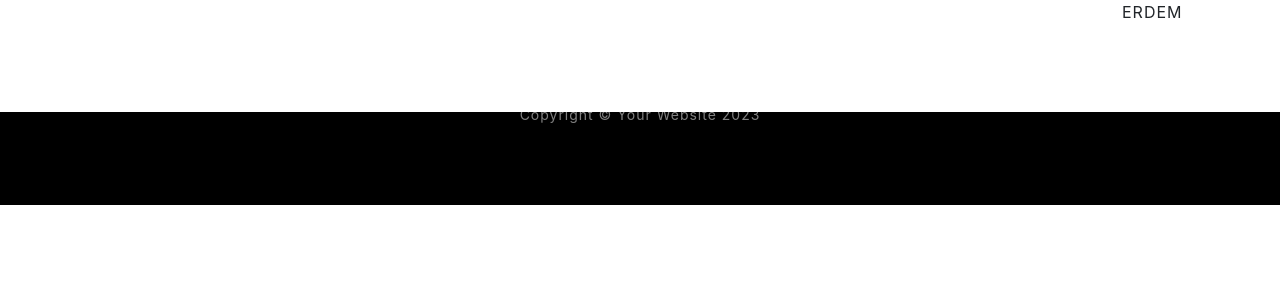
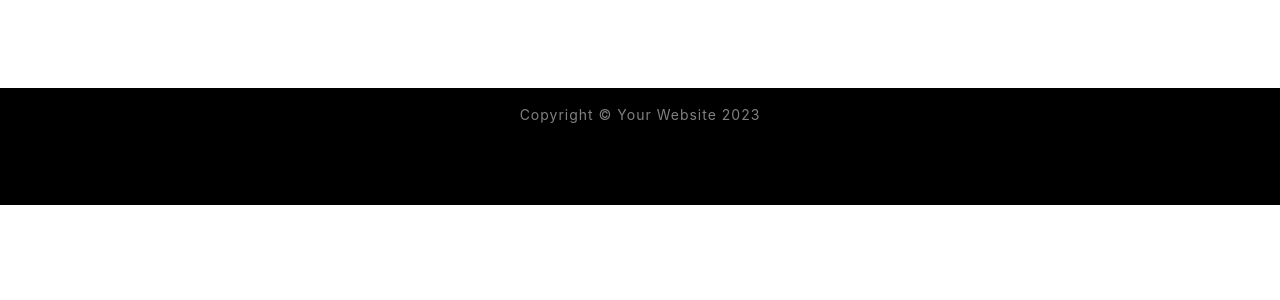
Before and after one commit to CubingTR/cubing-tr-ui-draft, a React (Create React App) app: page /sik-sorulan-sorular in a window 1280 px wide. Shown: the top 300 px of the page. Built offline with nearby package versions, Linux system fonts and the light colour scheme.

Commit message:
Context implementation has been added.

```diff
--- a/src/App.js
+++ b/src/App.js
@@ -12,13 +12,20 @@ import FAQ from './pages/FAQ';
 import Contact from './pages/Contact';
 import { useEffect, useState } from 'react';
 import { get, authGet } from "./lib/axios";
-import { checkUserAccessToken, login } from "./lib/auth";
+import { checkUserAccessToken, loginApiCall } from "./lib/auth";
+
+import { AuthContext } from './context/AuthContext';
+import { useAuth } from './hooks/useAuth';
+
+function App() {
+
+  const { login, logout } = useAuth();
+
+  const[user, setUser]=useState(null);
 
 
-
-function App() {
-  let [accessToken, setAccessToken] = useState("access_token");
-  let [user, setUser] = useState();
+  const [accessToken, setAccessToken] = useState("access_token");
+  //const [user, setUser] = useState();
 
   const location = useLocation();
   const [searchParams] = useSearchParams();
@@ -28,6 +35,46 @@ function App() {
   console.log('pathname', location.pathname);
   console.log('search', location.search);
 
+  // check for callback code
+
+  useEffect(()=>{
+    if (code!==null) {
+
+      /*
+      todo:Erdem
+      code nerden geliyor?, code geldikten sonra login olmak için
+      gideceğimiz bir end point var mı?
+      buradaki kurgunun şu olduğunu varsyarak aşağıdaki kod bloğunu ekliyorum.
+
+      code geldikten sonra biz bir endpoint çağırıp login oluyoruz  ve auth/me ile
+      user a ait bilgileri çekiyoruz.
+      auth/me responsunda  {id:1, user_nam:'erdem', access_token:'xyzdsfsf'} geldiğini varsayıyorum...
+
+      */
+
+      const  asyncCall = async() =>{
+        let response=await loginApiCall(code);
+
+        if (response.status===200){
+          // add login response to context in order to access from everywhere.
+          login(response.user);
+
+          setUser(response.user);
+
+
+        }else{
+          //todo: login failed, show login failed message
+        }
+      }
+
+
+      asyncCall();
+
+    }
+  },[code])
+
+
+  /*
   const checkUserAccessToken__ = () => {
     var isSessionActive = false;
 
@@ -48,8 +95,9 @@ function App() {
     return isSessionActive;
 
   };
-
+  */
   // Similar to componentDidMount and componentDidUpdate:
+  /*
   useEffect(() => {
     console.log(`Your code: ${code} `);
     document.title = `Your code: ${code} `;
@@ -63,21 +111,7 @@ function App() {
         login(code).then((accessToken) => {
           console.log(accessToken)
         });
-        /*
-        console.log('calling backend api for token check');
-        let response = get('/auth/login', { 'wcaAuthCode': code }).then(
-          (resp) => {
-            accessToken = resp.access_token;
-            setAccessToken(accessToken);
-            localStorage.setItem("access_token", accessToken);
-            console.log(`accessToken: ${accessToken}`);
 
-            checkUserAccessToken();
-          }
-        ).catch((reason) => {
-          console.error(reason);
-        });
-        */
       }
 
     }).catch((reason) => {
@@ -85,10 +119,10 @@ function App() {
     });
 
   }, []);
-
+*/
   return (
-
-    <Layout>
+    <AuthContext.Provider value={{ user, setUser }}>
+      <Layout >
 
         <Routes>
           <Route path="/" element={<Home />} />
@@ -100,7 +134,7 @@ function App() {
         </Routes>
 
       </Layout>
-
+    </AuthContext.Provider>
   )
 
 }
--- a/src/components/Navigation.js
+++ b/src/components/Navigation.js
@@ -1,10 +1,14 @@
-import { React, useState } from 'react';
+import { React, useContext, useState } from 'react';
 import { Link } from 'react-router-dom';
+import { AuthContext } from '../context/AuthContext';
+import { useUser } from '../hooks/useUser';
 
 const Navigation = () => {
 
-  let [user, setUser] = useState("user");
 
+  const {user} =useUser();
+
+  console.log("Navigation User :", user);
 
     return (
 
@@ -47,21 +51,34 @@ const Navigation = () => {
               </div>
               <li className="nav-item"><Link to="/sss" className="nav-link" href="faq.html">Sıkça Sorulan Sorular</Link></li>
               <li className="nav-item"><Link to="/iletisim" className="nav-link" href="#signup">İletişim</Link></li>
+              {user==null &&(
               <li className="nav-item"><Link to="https://www.worldcubeassociation.org/oauth/authorize?response_type=code&scope=public+dob+email&client_id=ouXKX3BlCsI4r1k8hBpv1ctiJnV6_PfY8WsIktT_fhM&redirect_uri=http://localhost:3000" className="nav-link" >Giriş Yap</Link></li>
+              )}
 
-              <li className="nav-item">
+              {user!=null &&(
+                <>
+                 <li className="nav-item"><Link to="" className="nav-link" > {user.long_name}</Link></li>
+                <li className="nav-item">
                 <div style={
                   {
+                    marginTop:'10px',
                     width: "40px",
                     height: "40px",
                     display: 'inline-block',
                     verticalAlign: "middle",
-                    //backgroundImage: `url(${user.avatar_url})`
+                    backgroundImage: `url(${user.avatar_url})`,
+                    backgroundSize: 'contain',
+                    backgroundRepeat:'no-repeat'
+
                     }}>
-                      ERDEM
+
                 </div>
 
               </li>
+
+               </>
+              )}
+
 
             </ul>
           </div>
--- /dev/null
+++ b/src/context/AuthContext.js
@@ -0,0 +1,6 @@
+import { createContext } from "react";
+
+export const AuthContext = createContext({
+  user: null,
+  setUser: () => {},
+});
--- /dev/null
+++ b/src/hooks/useAuth.js
@@ -0,0 +1,25 @@
+import { useEffect } from "react";
+import { useUser } from "./useUser";
+import { useLocalStorage } from "./useLocalStorage";
+
+export const useAuth = () => {
+  const { user, addUser, removeUser } = useUser();
+  const { getItem } = useLocalStorage();
+
+  useEffect(() => {
+    const user = getItem("user");
+    if (user) {
+      addUser(JSON.parse(user));
+    }
+  }, []);
+
+  const login = (user) => {
+    addUser(user);
+  };
+
+  const logout = () => {
+    removeUser();
+  };
+
+  return { user, login, logout };
+};
--- /dev/null
+++ b/src/hooks/useLocalStorage.js
@@ -0,0 +1,23 @@
+import { useState } from "react";
+
+export const useLocalStorage = () => {
+  const [value, setValue] = useState(null);
+
+  const setItem = (key, value) => {
+    localStorage.setItem(key, value);
+    setValue(value);
+  };
+
+  const getItem = (key) => {
+    const value = localStorage.getItem(key);
+    setValue(value);
+    return value;
+  };
+
+  const removeItem = (key) => {
+    localStorage.removeItem(key);
+    setValue(null);
+  };
+
+  return { value, setItem, getItem, removeItem };
+};
--- /dev/null
+++ b/src/hooks/useUser.js
@@ -0,0 +1,21 @@
+import { useContext } from "react";
+import { AuthContext } from "../context/AuthContext";
+import { useLocalStorage } from "./useLocalStorage";
+
+export const useUser = () => {
+  const { user, setUser } = useContext(AuthContext);
+  const { setItem } = useLocalStorage();
+
+  const addUser = (user) => {
+    setUser(user);
+    setItem("user", JSON.stringify(user));
+
+  };
+
+  const removeUser = () => {
+    setUser(null);
+    setItem("user", "");
+  };
+
+  return { user, addUser, removeUser };
+};
--- a/src/lib/auth.js
+++ b/src/lib/auth.js
@@ -16,9 +16,27 @@ export const checkUserAccessToken = async () => {
 };
 
 
-export const login = async (code) => {
+export const loginApiCall = async (code) => {
 
     console.log('calling backend api for token check');
+    /*todo:erdem
+    daha sonra gerçen end point i asyn await get ile aşağıda kapattığım kısımdaki gibi çağırıp beklendiği gibi döndürürsün.
+    ben şimdilik api den cevap gelmiş gibi döndürüyorum.
+     */
+    return {
+        status:200,
+        user:{
+            id:1,
+            first_name:'Erdem',
+            last_name:'Günay',
+            long_name:'Erdem Günay',
+            email:'erdem@layermark.com',
+            avatar_url:'https://2019.springio.net/images/speakers/erdem-gunay.jpeg',
+            access_token:'xyz'
+        }
+    }
+
+    /*
     let response = await get('/auth/login', { 'wcaAuthCode': code });
 
     var accessToken = response.access_token;
@@ -28,4 +46,5 @@ export const login = async (code) => {
     await checkUserAccessToken();
 
     return accessToken;
+    */
 };
```
Lines whose indentation alone changed are shown as unchanged.
